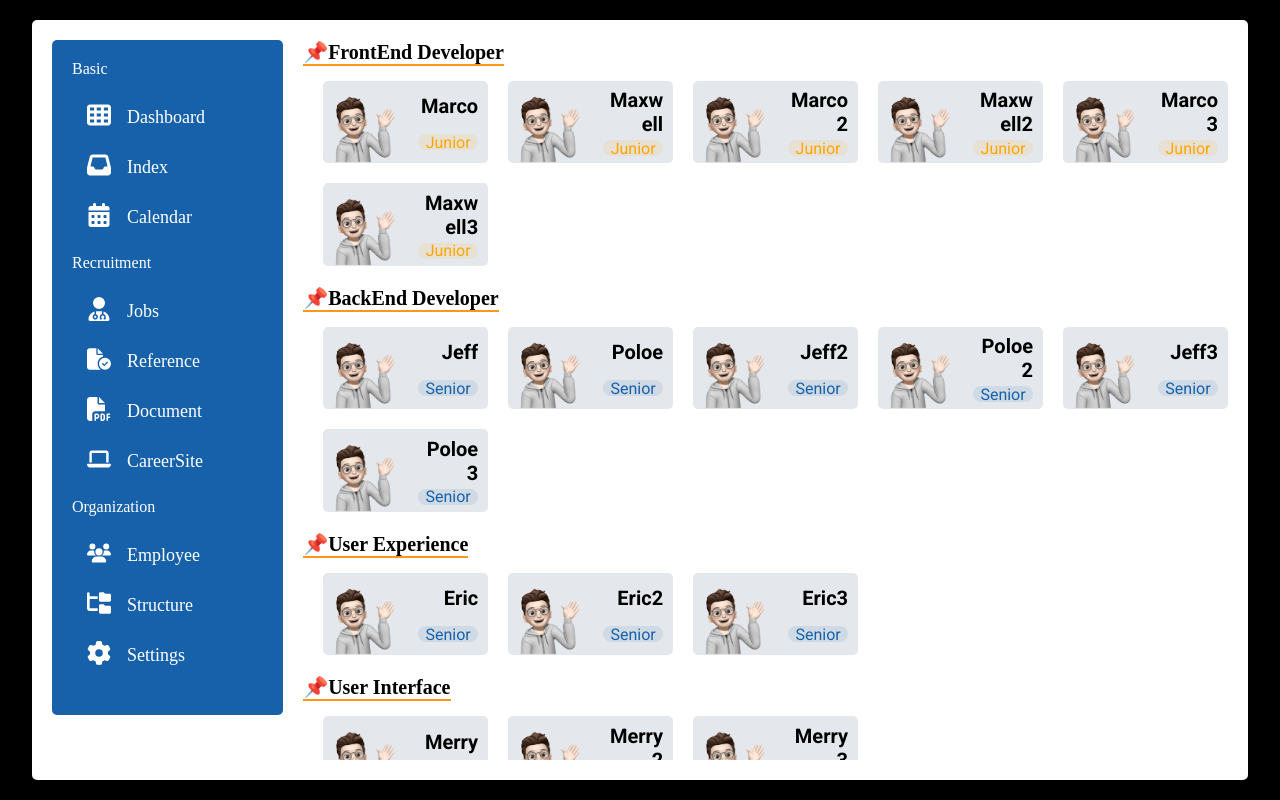
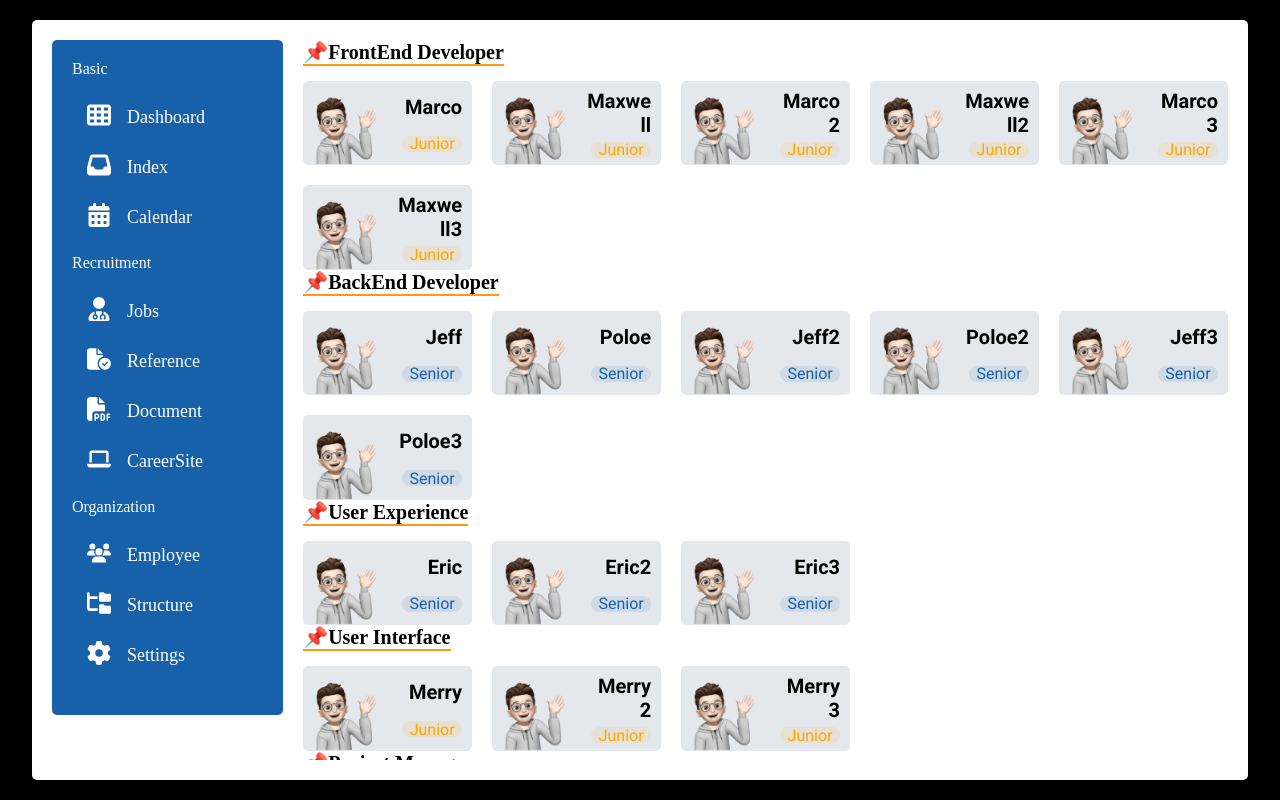
Before and after one commit to esthel7/Vue.js, a Vue app: page /#/jobs in a window 1280 px wide. Built offline with nearby package versions, Linux system fonts and the light colour scheme; a web font is replaced by a local one.

Commit message:
fix: candidateBadge css

```diff
--- a/src/components/CandidateBadge.vue
+++ b/src/components/CandidateBadge.vue
@@ -1,4 +1,5 @@
 <template>
+  <div class="candidate-badge">
     <SquareLayout :layout-theme="'candidateBadge'">
       <img
         class="candidate-badge_profile"
@@ -14,6 +15,7 @@
         </div>
       </div>
     </SquareLayout>
+  </div>
 </template>
 
 <script setup lang="ts">
--- a/src/components/SortJob.vue
+++ b/src/components/SortJob.vue
@@ -19,10 +19,10 @@ interface Props {
 const props = defineProps<Props>();
 const { sort } = toRefs(props);
 
-let sortBy: Array<Candidate> = [];
-if (sort.value && roles.includes(sort.value)) {
-  sortBy = candidate.filter(item => item.userRole == sort.value);
-}
+const sortBy: Array<Candidate> =
+  sort.value && roles.includes(sort.value)
+    ? candidate.filter(item => item.userRole == sort.value)
+    : [];
 </script>
 
 <style lang="scss" scoped>
@@ -39,6 +39,7 @@ if (sort.value && roles.includes(sort.value)) {
   &_container {
     display: grid;
     grid-template-columns: repeat(5, 1fr);
+    gap: 20px;
 
     @media (max-width: 1000px) {
       grid-template-columns: repeat(4, 1fr);
--- a/src/components/SquareLayout.vue
+++ b/src/components/SquareLayout.vue
@@ -51,8 +51,6 @@ const { theme } = toRefs(props);
     display: grid;
     grid-template-columns: 1fr 1fr;
     background-color: $color-gray-200;
-    margin-left: 20px;
-    margin-bottom: 20px;
 
     @media (max-width: 400px) {
       margin-left: 0;
```
Lines whose indentation alone changed are shown as unchanged.
